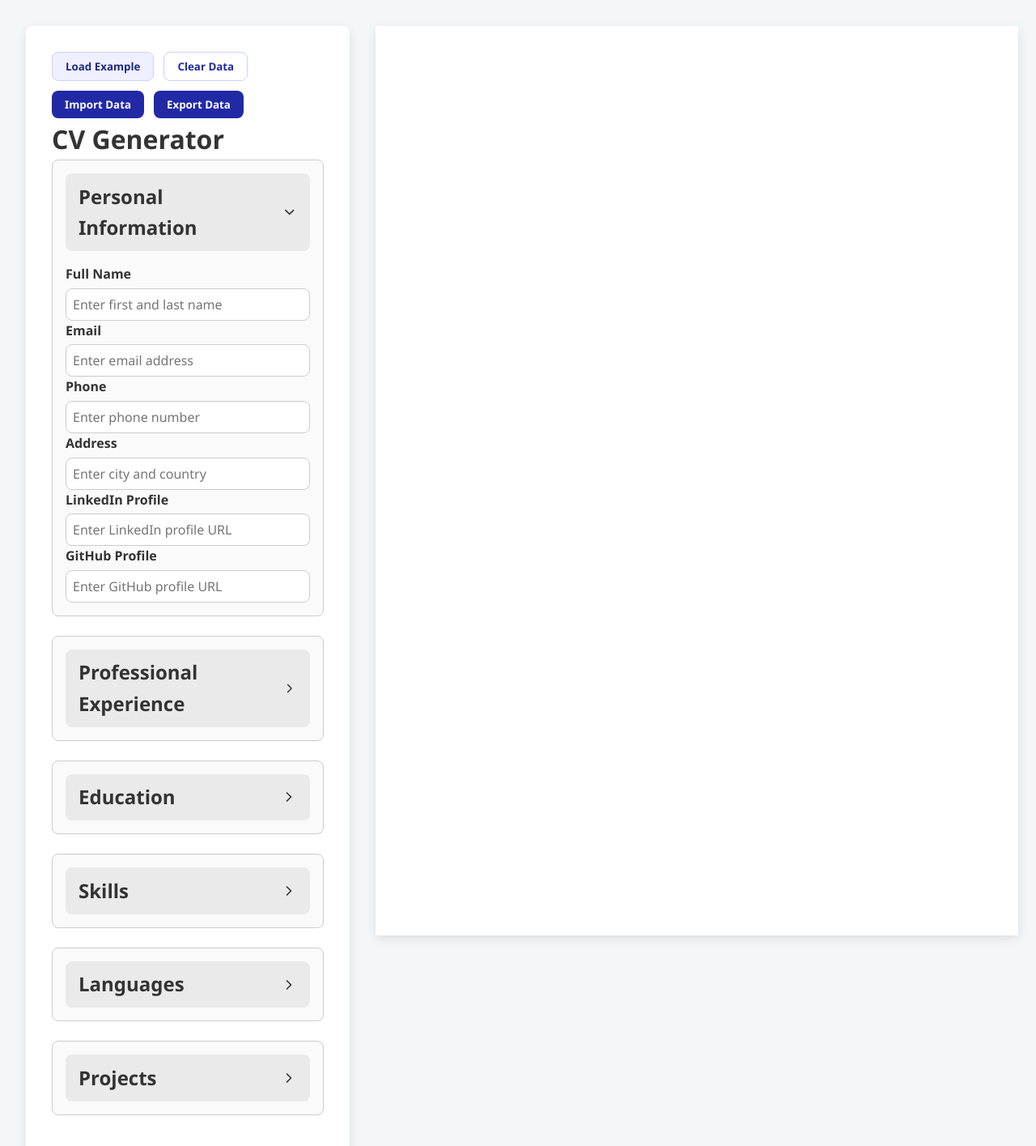
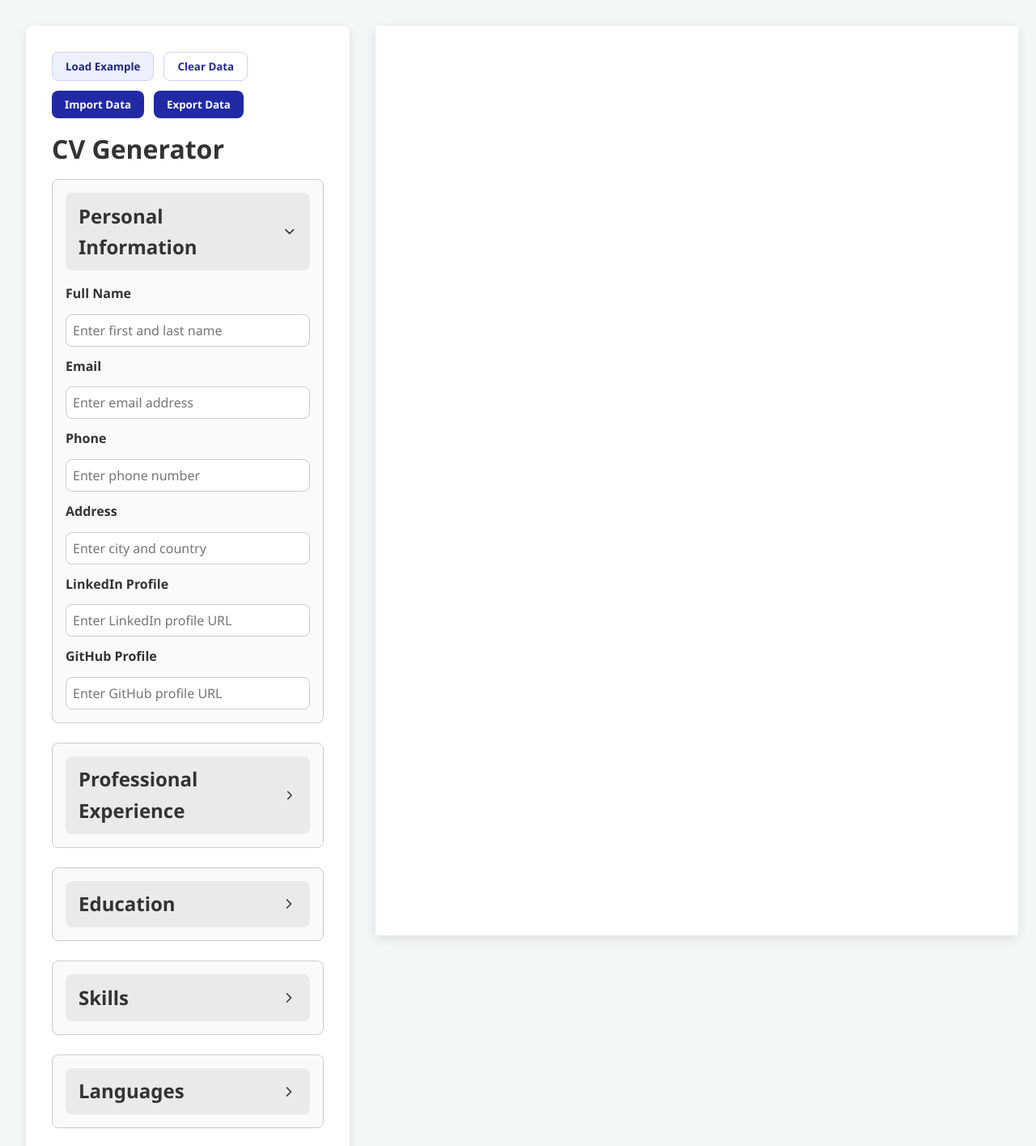
Before and after one commit to dlastic/cv-application, a React (Vite) app: page / in a window 1280 px wide. Shown: the top 1415 px of the page at 81% size. Built offline with nearby package versions, Linux system fonts and the light colour scheme.

Commit message:
Improve layout and spacing in .edit-section

```diff
--- a/src/App.css
+++ b/src/App.css
@@ -113,6 +113,7 @@ button.btn-danger:hover {
 
 .App {
   display: flex;
+  align-items: flex-start;
   margin: auto;
   gap: var(--space-xl);
   padding: var(--space-xl);
@@ -132,6 +133,10 @@ button.btn-danger:hover {
   flex: 1;
 }
 
+.edit-section h1 {
+  margin: var(--space-sm) 0;
+}
+
 .preview-section {
   color: var(--color-cv-text);
   height: 297mm;
@@ -145,9 +150,12 @@ button.btn-danger:hover {
 .collapsible-section {
   border: 1px solid var(--color-border);
   border-radius: var(--border-radius);
-  margin-bottom: var(--space-lg);
   background: var(--color-card-bg);
   padding: var(--space-md);
+}
+
+.collapsible-section:not(:last-child) {
+  margin-bottom: var(--space-lg);
 }
 
 .collapsible-header {
@@ -208,11 +216,7 @@ button.btn-danger:hover {
   justify-content: flex-end;
 }
 
-.experience form,
-.education form,
-.skill form,
-.project form,
-.languages form {
+.collapsible-inner form {
   display: flex;
   flex-direction: column;
   gap: var(--space-sm);
@@ -221,7 +225,6 @@ button.btn-danger:hover {
 label {
   display: block;
   font-weight: 600;
-  margin-bottom: var(--space-xxs);
 }
 
 input,
```
